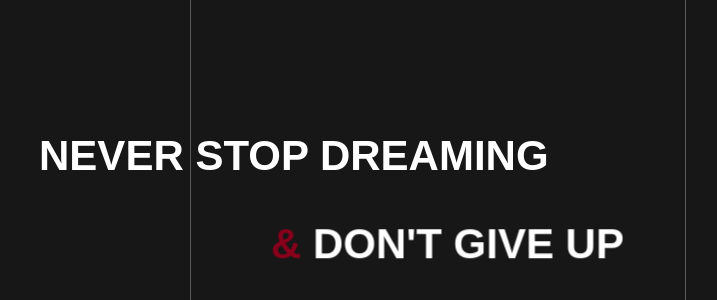
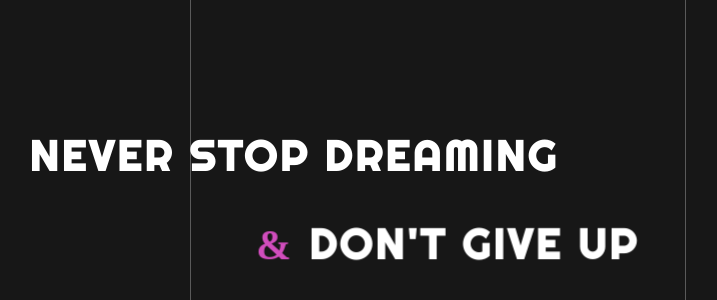
Before and after one commit to StanislavFedyna/Coming-Soon-Page-Design, a plain HTML site: page index.html in a window 1280 px wide. Shown: the part 192-492 px from the top of the page, without its empty margins (295-1012 px from the left). Drawn offline with Linux system fonts and the light colour scheme.

Commit message:
changed font and color of and sybmol

```diff
--- a/css/main.css
+++ b/css/main.css
@@ -16,7 +16,8 @@ body
 
 h1
 {
-    font-family: 'Poppins', sans-serif;
+    font-family: 'Righteous', cursive;
+    letter-spacing: 3px;
     font-size: 42px;
     font-weight: bold;
     position: absolute;
@@ -101,7 +102,8 @@ h1
 }
 #secondElement .sign
 {
-color: #88001b;
+color: #D14DBD;
+font-family: serif;
 }
 
 #secondElement span
```
